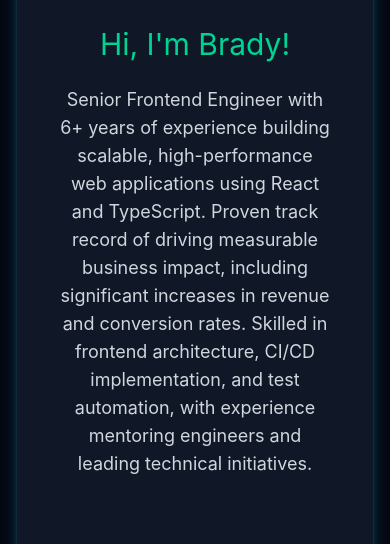
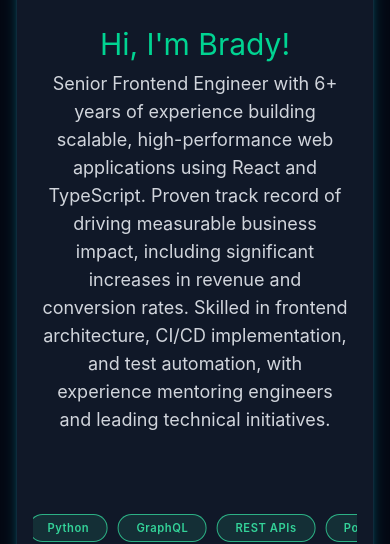
Before and after one commit to bradybridges/svelte-portfolio, a SvelteKit app: page / in a window 390 px wide. Shown: the part 614-1158 px from the top of the page. Built offline with nearby package versions, Linux system fonts and the light colour scheme; no server answers.

Commit message:
Center hero text on mobile

```diff
--- a/src/components/sections/HeroSection.svelte
+++ b/src/components/sections/HeroSection.svelte
@@ -55,7 +55,7 @@
 			<div class="flex w-full flex-col items-center justify-center gap-2 px-2 py-8 lg:py-0">
 				<Heading level={2} classes="text-emerald-400">Hi, I'm Brady!</Heading>
 
-				<p class="p-4 text-center text-lg lg:text-left">
+				<p class="text-center text-lg lg:text-left lg:pl-4">
 					Senior Frontend Engineer with 6+ years of experience building scalable,
 					high-performance web applications using React and TypeScript. Proven track
 					record of driving measurable business impact, including significant increases in
```
